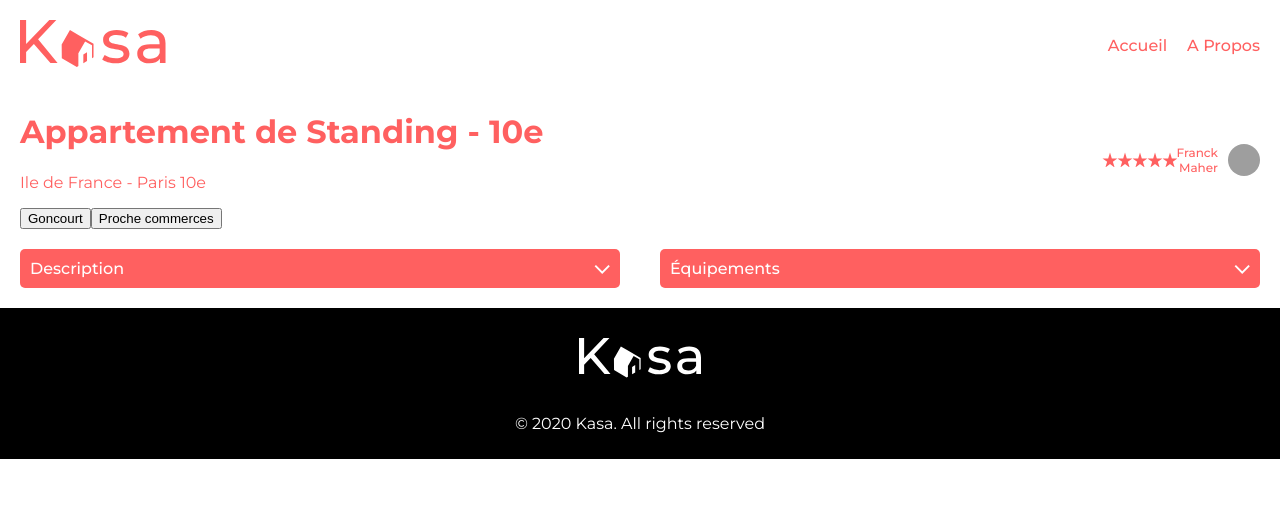
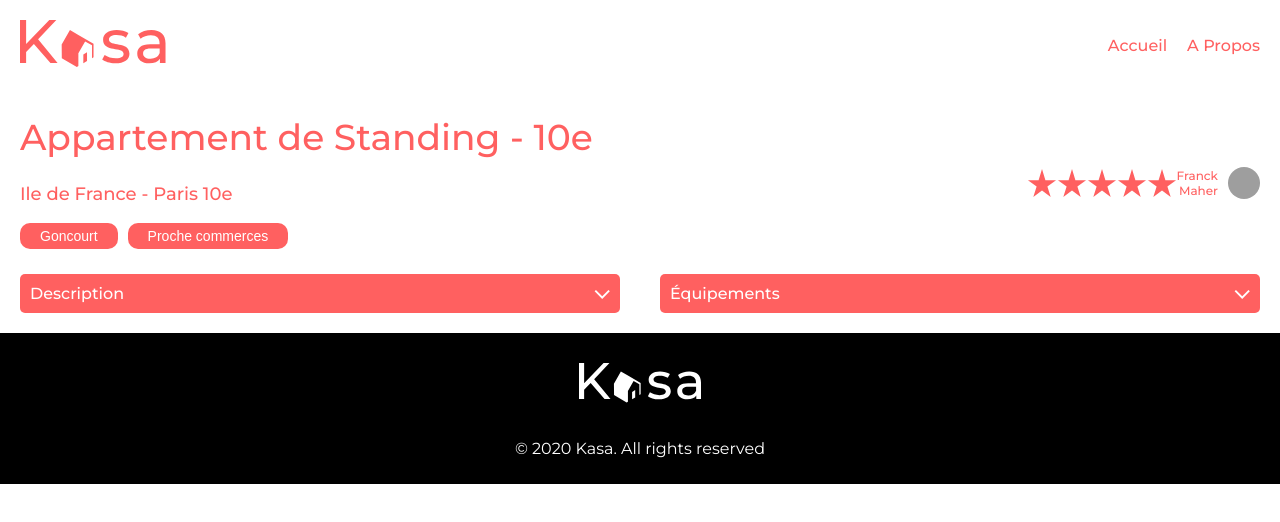
Before and after one commit to aiibe/SouksavanhSyphanravong_11_27102021, a React (Create React App) app: page /0979876d in a window 1280 px wide. Shown: the top 522 px of the page. Built offline with nearby package versions, Linux system fonts and the light colour scheme; grey boxes are pictures that could not be loaded.

Commit message:
Add tag and fix rating svg

```diff
--- a/src/Article.jsx
+++ b/src/Article.jsx
@@ -4,8 +4,10 @@ import "./css/Article.css";
 
 import NotFound from "./NotFound";
 import Collapse from "./components/Collapse";
+import Rating from "./components/Rating";
+import Tag from "./components/Tag";
+
 import { findById } from "./utils/query";
-import Rating from "./components/Rating";
 
 class Article extends PureComponent {
   state = {
@@ -35,10 +37,8 @@ class Article extends PureComponent {
             <h1 className="article__title">{article.title}</h1>
             <p className="article__location">{article.location}</p>
             <div className="article__tags">
-              {article.tags.map((t) => (
-                <button key={t} className="article__tag">
-                  {t}
-                </button>
+              {article.tags.map((tag) => (
+                <Tag name={tag} key={tag} />
               ))}
             </div>
           </div>
--- a/src/components/Rating.jsx
+++ b/src/components/Rating.jsx
@@ -8,6 +8,7 @@ class Rating extends PureComponent {
         {[...Array(5)].map((_, i) => (
           <svg
             key={i + "-stars"}
+            viewBox="0 0 16 16"
             fill={i < this.props.count ? "#FF6060" : "#E3E3E3"}
           >
             <path d="M9.822 6.5 8 .5l-1.822 6H.5l4.635 3.307L3.373 15.5 8 11.982l4.635 3.518-1.762-5.693L15.5 6.5H9.822Z" />
--- /dev/null
+++ b/src/components/Tag.jsx
@@ -0,0 +1,11 @@
+import { PureComponent } from "react";
+
+import "../css/Tag.css";
+
+class Tag extends PureComponent {
+  render() {
+    return <button className="tag">{this.props.name}</button>;
+  }
+}
+
+export default Tag;
--- a/src/css/Article.css
+++ b/src/css/Article.css
@@ -2,6 +2,7 @@
   display: flex;
   justify-content: space-between;
   align-items: center;
+  margin-top: 20px;
 }
 
 .article__host {
@@ -23,6 +24,16 @@
   margin: 0 10px 0 0;
 }
 
+.article__title {
+  font-size: 18px;
+  font-weight: 500;
+}
+
+.article__location {
+  font-size: 14px;
+  font-weight: 500;
+}
+
 @media (min-width: 640px) {
   .article__meta {
     display: flex;
@@ -38,4 +49,12 @@
     grid-template-columns: repeat(2, minmax(0, 1fr));
     gap: 40px;
   }
+
+  .article__title {
+    font-size: 36px;
+  }
+
+  .article__location {
+    font-size: 18px;
+  }
 }
--- a/src/css/Rating.css
+++ b/src/css/Rating.css
@@ -6,3 +6,10 @@
   height: 15px;
   width: 15px;
 }
+
+@media (min-width: 640px) {
+  .rating svg {
+    height: 30px;
+    width: 30px;
+  }
+}
--- /dev/null
+++ b/src/css/Tag.css
@@ -0,0 +1,16 @@
+.tag {
+  background-color: #ff6060;
+  border: 0;
+  font-size: 10px;
+  color: #fff;
+  border-radius: 10px;
+  padding: 5px 15px;
+  margin: 0 10px 5px 0;
+}
+
+@media (min-width: 640px) {
+  .tag {
+    font-size: 14px;
+    padding: 5px 20px;
+  }
+}
```
